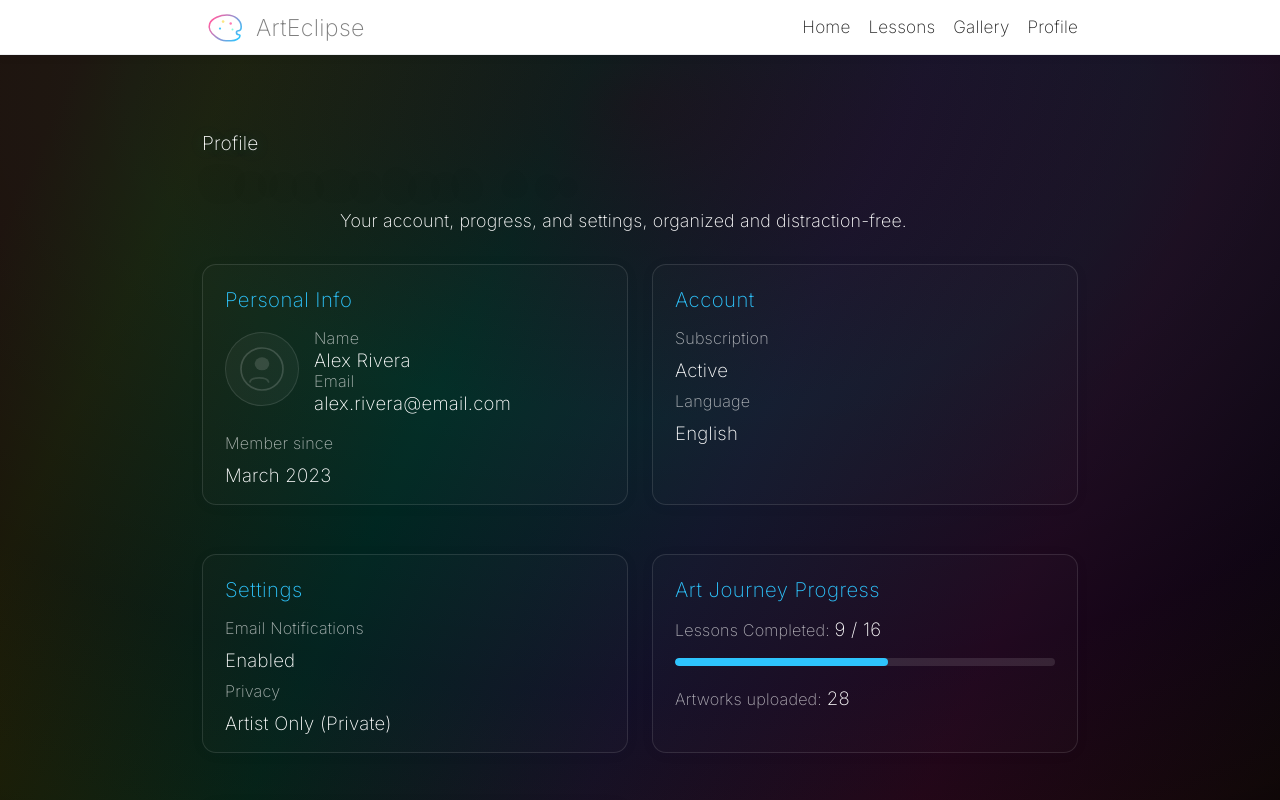
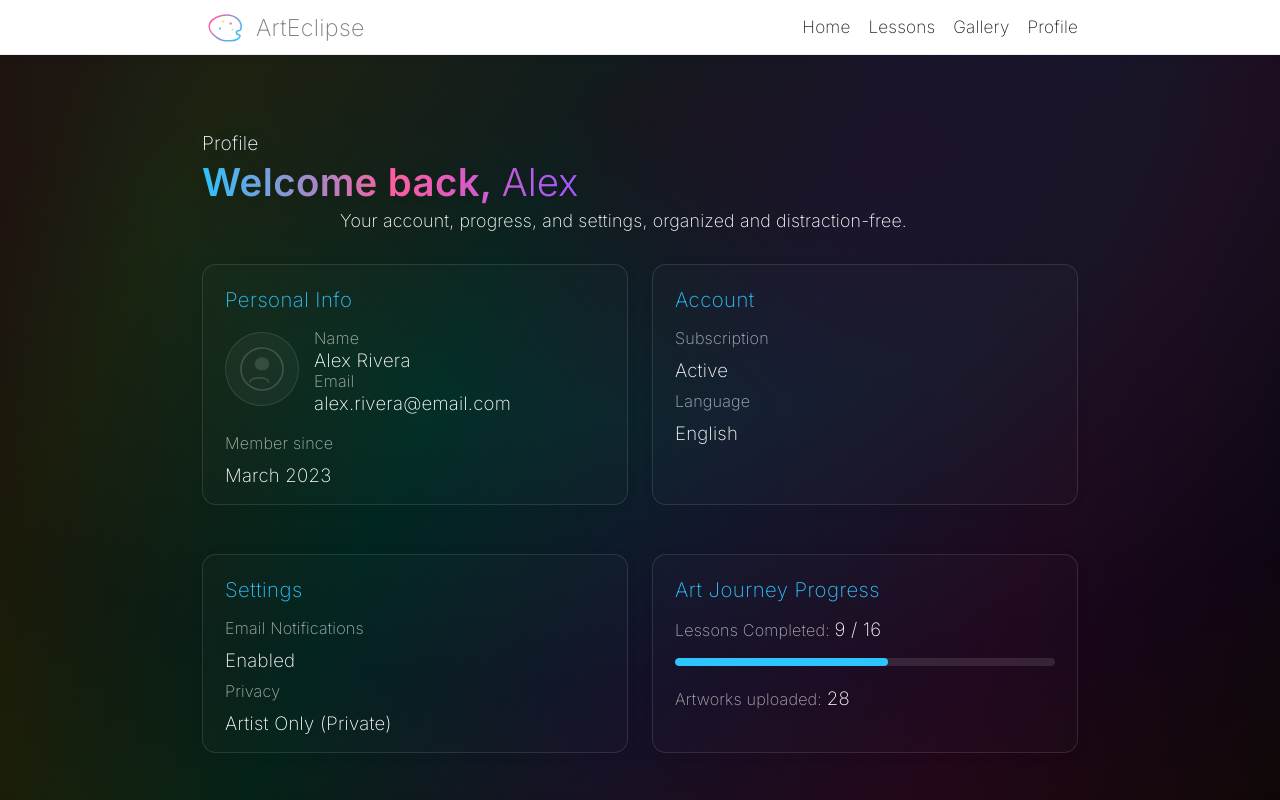
Before and after one commit to Workflow-Manager-admin/arteclipse-27298-9065a63c, a React (Create React App) app in the folder arteclipse/: page /profile in a window 1280 px wide. Shown: the top 800 px of the page. Built offline with nearby package versions, Linux system fonts and the light colour scheme; the HTML template or start-up script is replaced by a standard one.

Commit message:
Auto-commit: Changes as of 2025-05-29T14:42:52.031569+00:00

```diff
--- a/arteclipse/src/views/UserProfile.js
+++ b/arteclipse/src/views/UserProfile.js
@@ -178,8 +178,10 @@ function UserProfile() {
   return (
     <div style={{ width: "100%", paddingTop: 35 }}>
       <div className="subtitle">Profile</div>
-      <h1 className="title gradient-headline" style={{ fontWeight: 600, fontSize: "2.40rem", marginBottom: 2 }}>
-        Welcome back, <span style={{ fontWeight: 300, letterSpacing: 0.02 }}>Alex</span>
+      <h1 className="title" style={{ fontWeight: 600, fontSize: "2.40rem", marginBottom: 2 }}>
+        <span className="gradient-headline">
+          Welcome back, <span style={{ fontWeight: 300, letterSpacing: 0.02 }}>Alex</span>
+        </span>
       </h1>
       <div className="description" style={{ fontWeight: 200, fontSize: "1.11rem", marginBottom: 10 }}>
         Your account, progress, and settings, organized and distraction-free.
```
Also changed, not shown: 2 other files (tests, documents, lock files or other folders).
